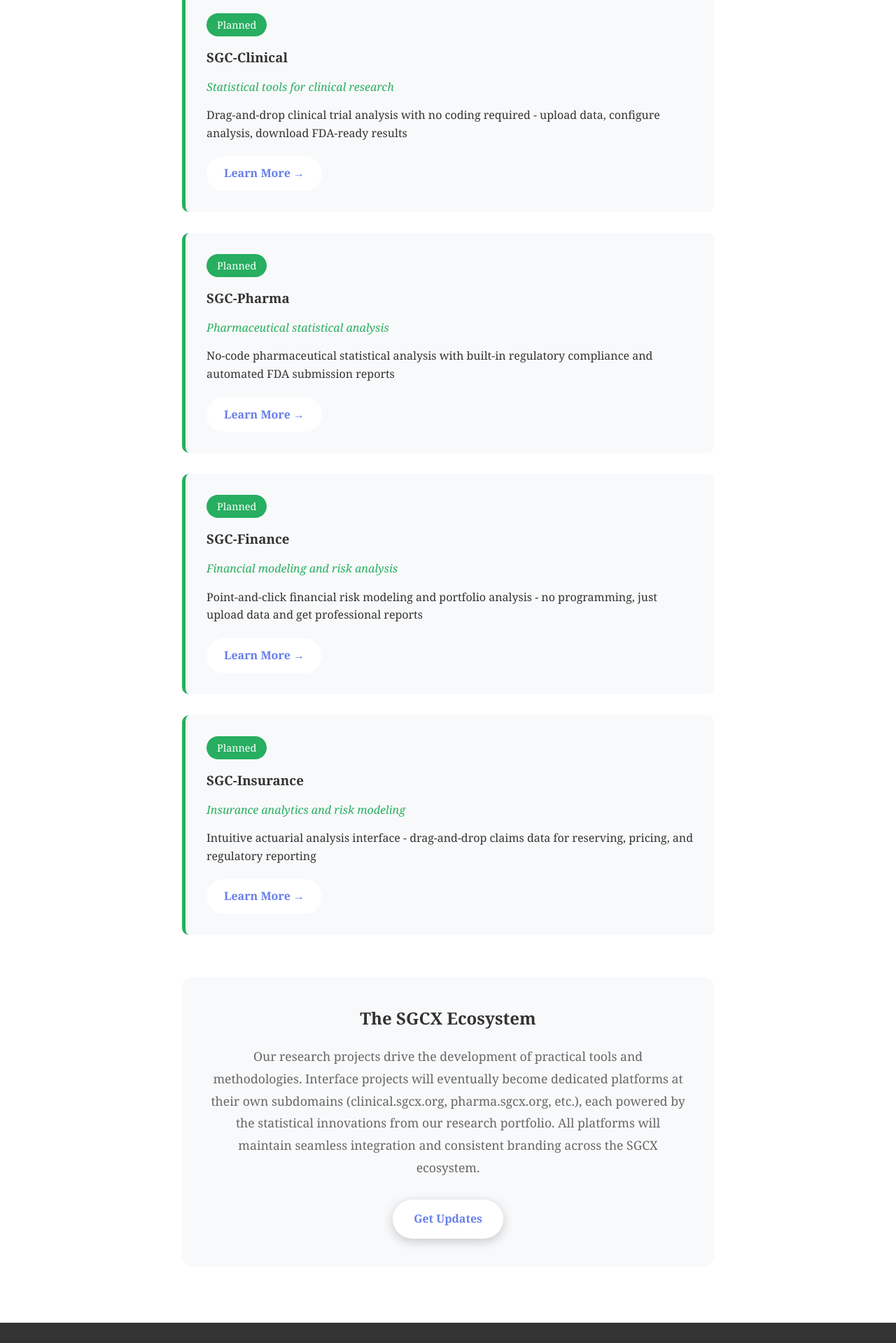
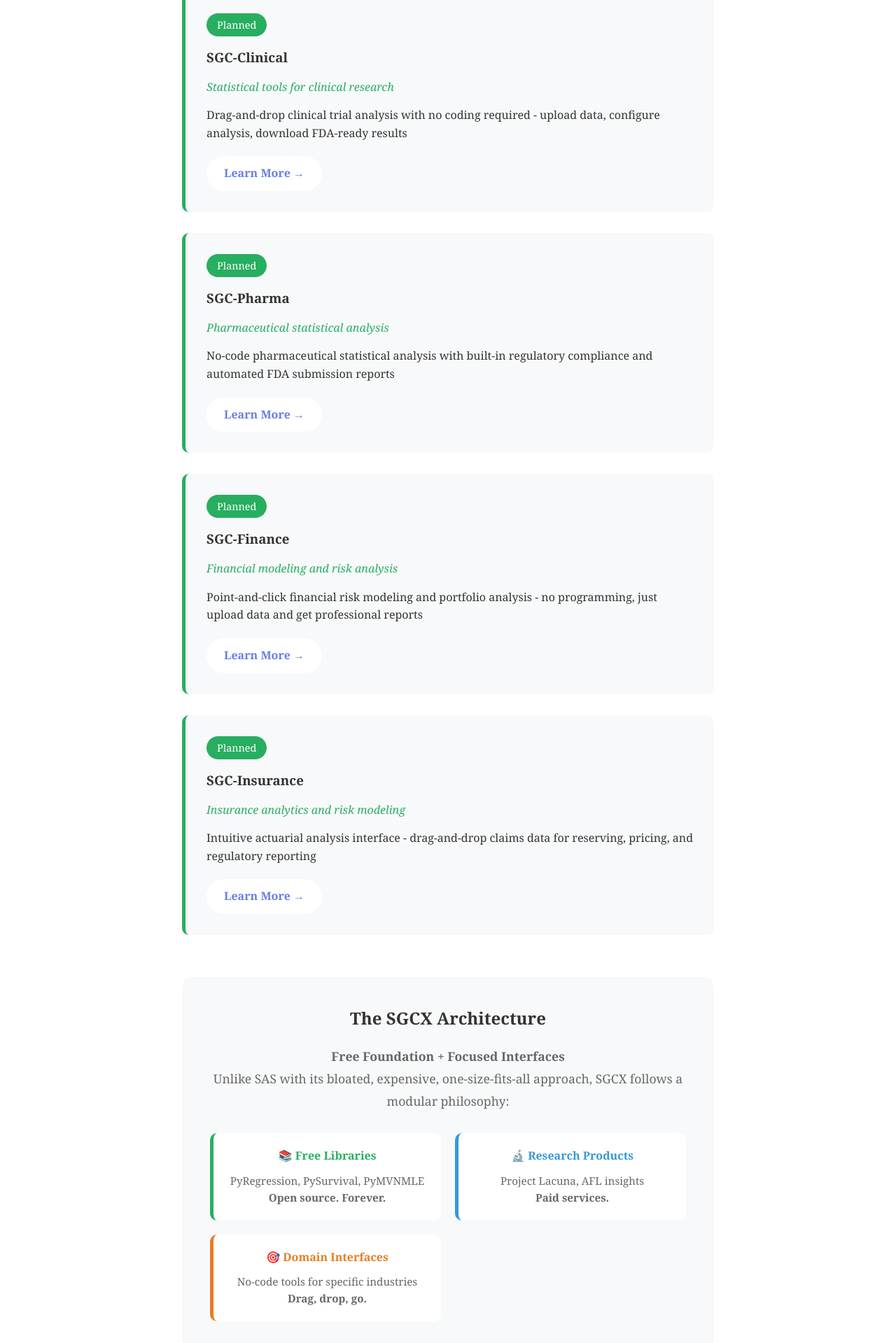
Before and after one commit to haishuo/sgcx, a Django app: page /projects/ in a window 1280 px wide. Shown: the part 2200-4119 px from the top of the page at 70% size. Run offline with Django 4.2, Linux system fonts and the light colour scheme.

Commit message:
updated project list.

```diff
--- a/projects/templates/projects/project_list.html
+++ b/projects/templates/projects/project_list.html
@@ -12,13 +12,26 @@
         <h2 style="color: #333; margin-bottom: 30px;">Research Projects</h2>
         <div class="project-grid">
             {% for project in research_projects %}
-            <div class="project-summary">
-                <div class="project-status">{{ project.status }}</div>
-                <h3>{{ project.name }}</h3>
-                <p style="font-style: italic; color: #667eea; margin-bottom: 15px;">{{ project.tagline }}</p>
-                <p>{{ project.description }}</p>
+            <div class="project-summary"
+                 {% if project.name == "Project Lacuna" %}style="background: linear-gradient(135deg, #667eea 0%, #764ba2 100%); color: white; border-left: none;"
+                 {% elif project.name == "Project Blacklight" %}style="background: linear-gradient(135deg, #2c3e50 0%, #34495e 100%); color: #87ceeb; border-left: none;"
+                 {% elif project.name == "GradFlow" %}style="background: linear-gradient(135deg, #1e3c72 0%, #2a5298 100%); color: white; border-left: none;"
+                 {% elif project.name == "AFL Research" %}style="background: linear-gradient(135deg, #e74c3c 0%, #c0392b 100%); color: white; border-left: none;"
+                 {% elif project.name == "Project Bonsai" %}style="background: linear-gradient(135deg, #27ae60 0%, #229954 100%); color: white; border-left: none;"
+                 {% endif %}>
+                <div class="project-status"
+                     {% if project.name == "Project Lacuna" %}style="background: rgba(255,255,255,0.2); color: white;"
+                     {% elif project.name == "Project Blacklight" %}style="background: rgba(135,206,235,0.2); color: #87ceeb;"
+                     {% elif project.name == "GradFlow" %}style="background: rgba(255,255,255,0.2); color: white;"
+                     {% elif project.name == "AFL Research" %}style="background: rgba(255,255,255,0.2); color: white;"
+                     {% elif project.name == "Project Bonsai" %}style="background: rgba(255,255,255,0.2); color: white;"
+                     {% endif %}>{{ project.status }}</div>
+                <h3 {% if project.name == "Project Blacklight" %}style="color: #87ceeb;"{% else %}style="color: white;"{% endif %}>{{ project.name }}</h3>
+                <p style="font-style: italic; {% if project.name == "Project Blacklight" %}color: #b0e0e6;{% else %}color: rgba(255,255,255,0.9);{% endif %} margin-bottom: 15px;">{{ project.tagline }}</p>
+                <p {% if project.name == "Project Blacklight" %}style="color: #e6f3ff;"{% else %}style="color: rgba(255,255,255,0.9);"{% endif %}>{{ project.description }}</p>
                 <div style="margin-top: 20px;">
-                    <a href="{% url project.url_name %}" class="project-link">Learn More →</a>
+                    <a href="{% url project.url_name %}" class="project-link"
+                       {% if project.name == "Project Blacklight" %}style="background: #87ceeb; color: #2c3e50;"{% else %}style="background: white; color: #333;"{% endif %}>Learn More →</a>
                 </div>
             </div>
             {% endfor %}
@@ -43,16 +56,35 @@
         </div>
 
         <div style="text-align: center; margin-top: 60px; padding: 40px; background: #f8f9fa; border-radius: 15px;">
-            <h2 style="color: #333; margin-bottom: 20px;">The SGCX Ecosystem</h2>
-            <p style="font-size: 1.1rem; color: #666; line-height: 1.8;">
-                Our research projects drive the development of practical tools and methodologies.
-                Interface projects will eventually become dedicated platforms at their own subdomains
-                (clinical.sgcx.org, pharma.sgcx.org, etc.), each powered by the statistical innovations
-                from our research portfolio. All platforms will maintain seamless integration and
-                consistent branding across the SGCX ecosystem.
+            <h2 style="color: #333; margin-bottom: 20px;">The SGCX Architecture</h2>
+            <p style="font-size: 1.1rem; color: #666; line-height: 1.8; margin-bottom: 25px;">
+                <strong>Free Foundation + Focused Interfaces</strong><br>
+                Unlike SAS with its bloated, expensive, one-size-fits-all approach, SGCX follows a modular philosophy:
             </p>
+
+            <div style="display: grid; grid-template-columns: repeat(auto-fit, minmax(250px, 1fr)); gap: 20px; margin: 30px 0;">
+                <div style="background: white; padding: 20px; border-radius: 10px; border-left: 5px solid #27ae60;">
+                    <h4 style="color: #27ae60; margin-bottom: 10px;">📚 Free Libraries</h4>
+                    <p style="font-size: 0.95rem; color: #666;">PyRegression, PySurvival, PyMVNMLE<br><strong>Open source. Forever.</strong></p>
+                </div>
+                <div style="background: white; padding: 20px; border-radius: 10px; border-left: 5px solid #3498db;">
+                    <h4 style="color: #3498db; margin-bottom: 10px;">🔬 Research Products</h4>
+                    <p style="font-size: 0.95rem; color: #666;">Project Lacuna, AFL insights<br><strong>Paid services.</strong></p>
+                </div>
+                <div style="background: white; padding: 20px; border-radius: 10px; border-left: 5px solid #e67e22;">
+                    <h4 style="color: #e67e22; margin-bottom: 10px;">🎯 Domain Interfaces</h4>
+                    <p style="font-size: 0.95rem; color: #666;">No-code tools for specific industries<br><strong>Drag, drop, go.</strong></p>
+                </div>
+            </div>
+
+            <p style="font-size: 1rem; color: #666; line-height: 1.6; margin-bottom: 20px;">
+                <strong>Want to code?</strong> Use our free libraries.<br>
+                <strong>Want results without coding?</strong> Use our focused interfaces.<br>
+                <strong>Need cutting-edge research?</strong> License our research products.
+            </p>
+
             <div style="margin-top: 30px;">
-                <a href="{% url 'landing:contact' %}" class="cta-button">Get Updates</a>
+                <a href="{% url 'landing:contact' %}" class="cta-button">Learn More</a>
             </div>
         </div>
     </div>
```
